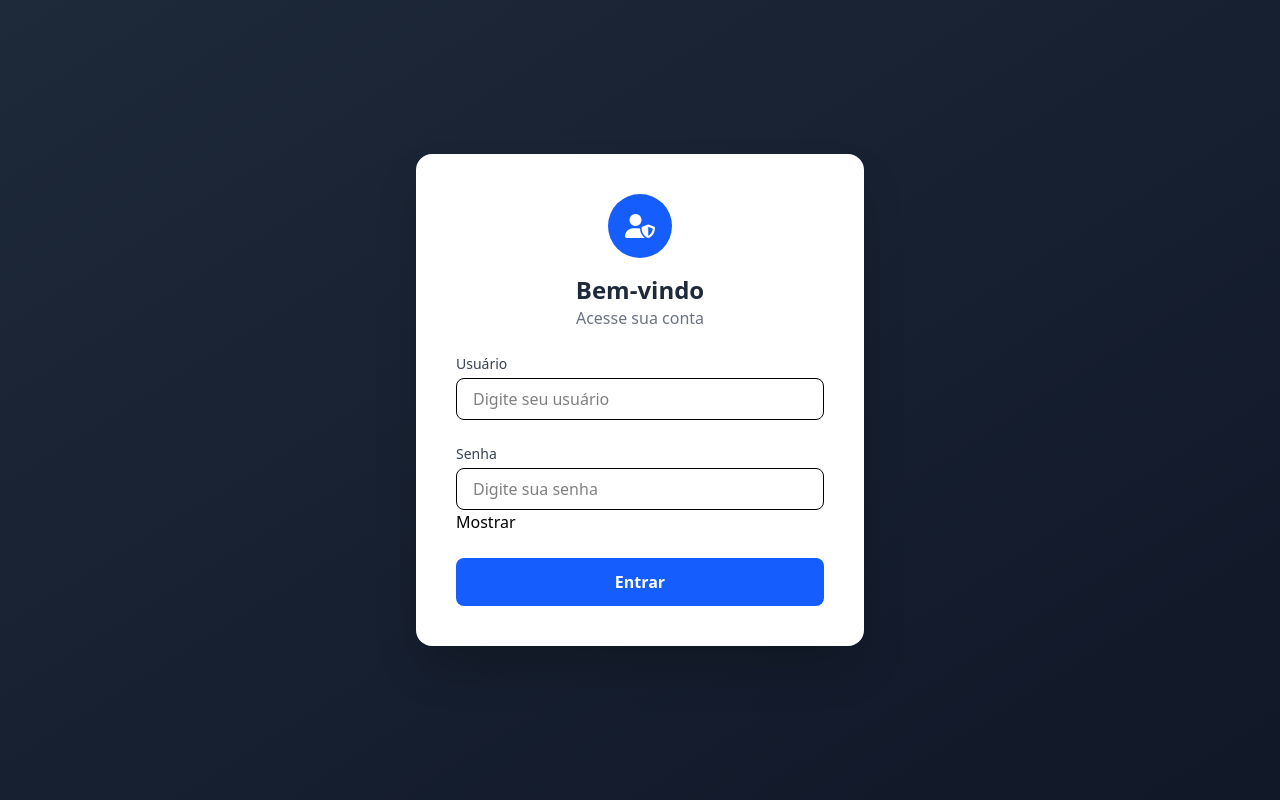
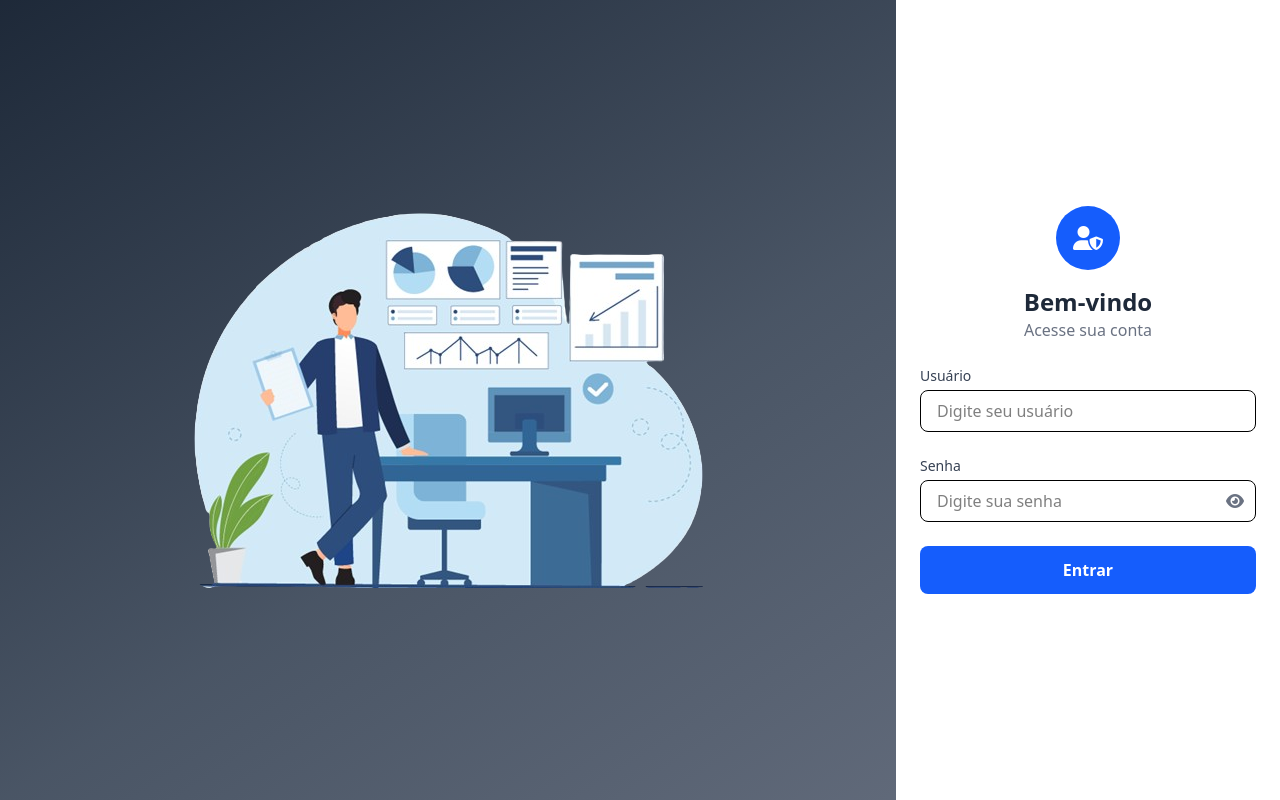
Before and after one commit to leosilvajr/clean-money-front, a React (Vite) app: page /competencias in a window 1280 px wide. Built offline with nearby package versions, Linux system fonts and the light colour scheme.

Commit message:
style: ajustando tela de login

```diff
--- a/index.html
+++ b/index.html
@@ -5,7 +5,7 @@
     <link rel="icon" type="image/svg+xml" href="/vite.svg" />
     <link href="https://cdnjs.cloudflare.com/ajax/libs/font-awesome/6.0.0/css/all.min.css" rel="stylesheet" />
     <meta name="viewport" content="width=device-width, initial-scale=1.0" />
-    <title>Modelo Site</title>
+    <title>Clean Money</title>
   </head>
   <body>
     <div id="root"></div>
--- a/src/Pages/Login/login.jsx
+++ b/src/Pages/Login/login.jsx
@@ -1,5 +1,6 @@
 import { useState } from "react";
 import useLogin from "./useLogin";
+import imgbg from "../../assets/images/FinancialControlImg.png";
 
 export default function Login({ onLoginSuccess }) {
 
@@ -15,8 +16,15 @@ export default function Login({ onLoginSuccess }) {
   }
 
   return (
-    <div className="min-h-screen flex items-center justify-center bg-gradient-to-br from-gray-800 to-gray-900">
-      <div className="bg-white rounded-2xl shadow-2xl w-full max-w-md p-10">
+    <div className="min-h-screen flex h-screen w-screen bg-gradient-to-br from-gray-800 via-gray-600 to-gray-500">
+      <div className="flex items-center justify-center h-full basis-[70%]">
+        <img
+          src={imgbg}
+          alt="Financial Control"
+          className="rounded-l-2xl"
+        />
+      </div>
+      <div className="bg-white flex flex-col items-center justify-center p-6 h-full basis-[30%]">
         <div className="flex flex-col items-center mb-6">
           <div className="w-16 h-16 bg-blue-600 rounded-full flex items-center justify-center text-white text-2xl font-bold">
             <i className="fas fa-user-shield" />
@@ -24,7 +32,7 @@ export default function Login({ onLoginSuccess }) {
           <h2 className="mt-4 text-2xl font-bold text-gray-800">Bem-vindo</h2>
           <p className="text-gray-500">Acesse sua conta</p>
         </div>
-        <form onSubmit={handleSubmit} className="space-y-6">
+        <form onSubmit={handleSubmit} className="space-y-6 w-full">
           <div>
             <label className="block text-sm font-medium text-gray-700">Usuário</label>
             <input
@@ -35,7 +43,7 @@ export default function Login({ onLoginSuccess }) {
               placeholder="Digite seu usuário"
             />
           </div>
-          <div>
+          <div className="relative">
             <label className="block text-sm font-medium text-gray-700">Senha</label>
             <input
               type={showPass ? "text" : "password"}
@@ -44,8 +52,12 @@ export default function Login({ onLoginSuccess }) {
               className="mt-1 w-full px-4 py-2 border rounded-lg focus:ring-2 focus:ring-blue-500 focus:outline-none"
               placeholder="Digite sua senha"
             />
-            <button type="button" onClick={() => setShowPass(s => !s)}>
-              {showPass ? "Ocultar" : "Mostrar"}
+            <button
+              type="button"
+              onClick={() => setShowPass((s) => !s)}
+              className="absolute inset-y-0 top-6 right-3 flex items-center text-gray-500"
+            >
+              {showPass ? <i className="fas fa-eye-slash" /> : <i className="fas fa-eye" />}
             </button>
           </div>
           {error && <p className="text-red-600 text-sm">{error}</p>}
```
Also changed, not shown: src/assets/images/FinancialControlImg.png (added).
